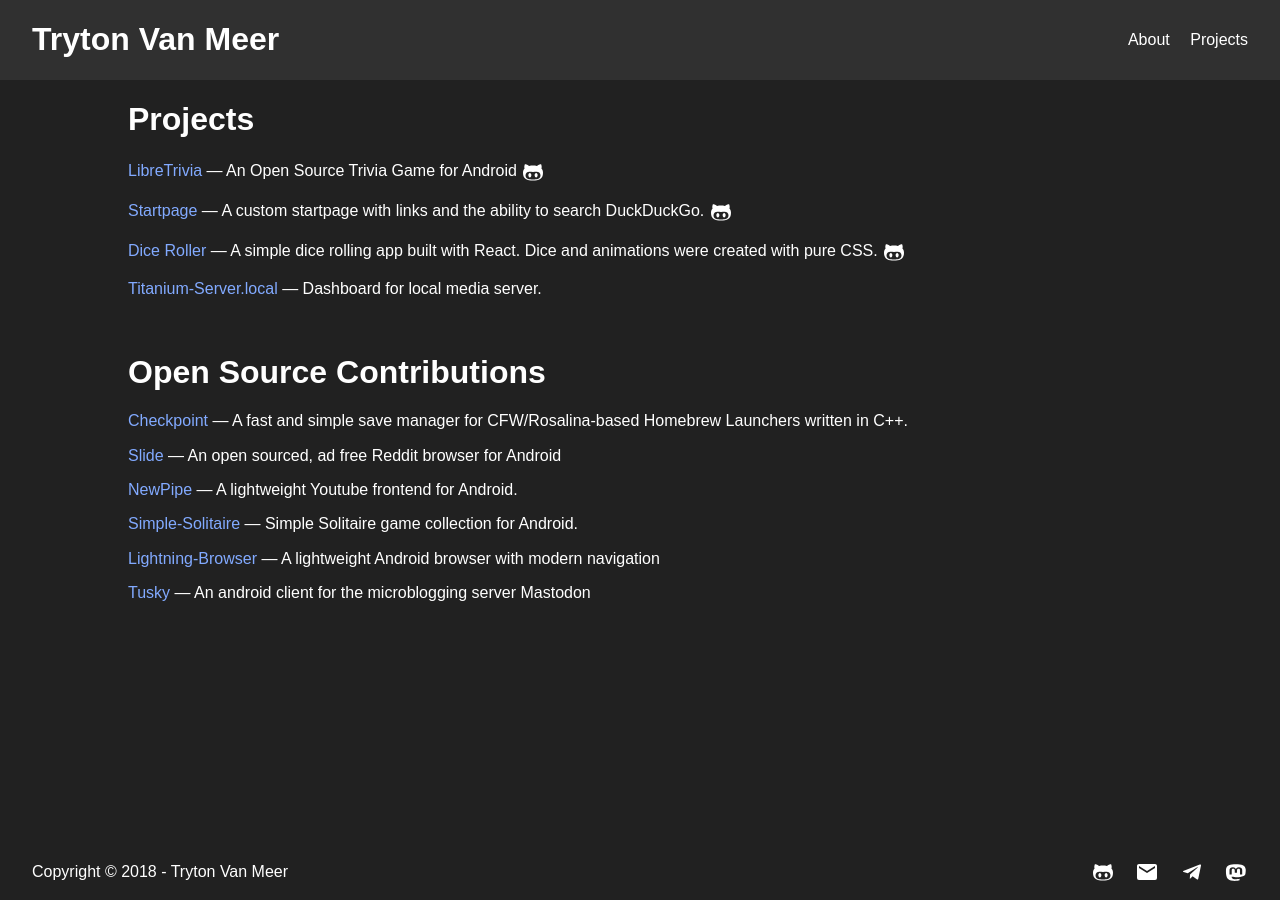
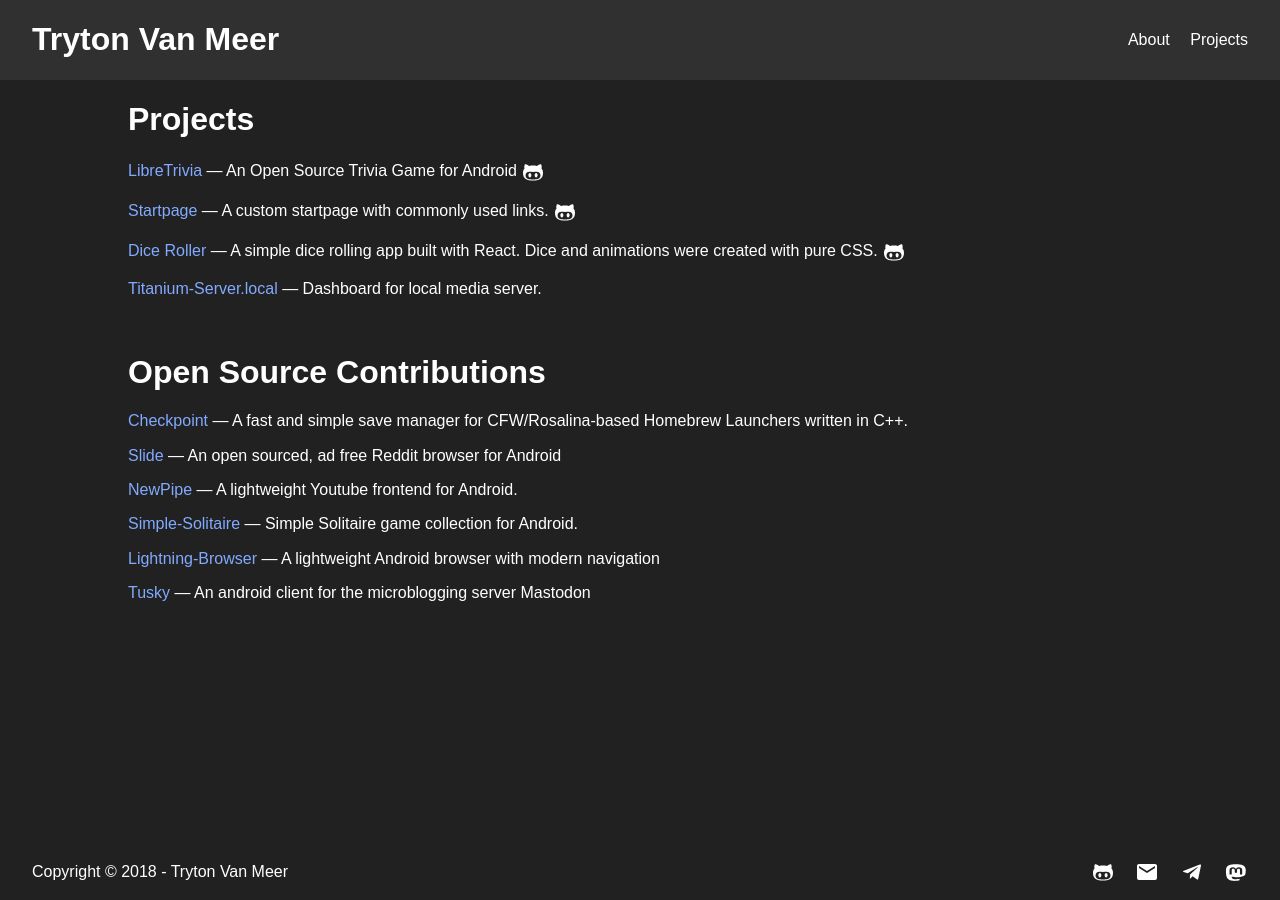
Before and after one commit to tryton-vanmeer/tryton-vanmeer.github.io, a Jekyll site: the page built from projects.md, in a window 1280 px wide. Built offline with Jekyll 4.4.1, drawn with Linux system fonts in a browser that asks for light colours.

Commit message:
Updated description for Startpage

```diff
--- a/projects.md
+++ b/projects.md
@@ -8,7 +8,7 @@
 
 [LibreTrivia]({% link projects/LibreTrivia.md %}) — An Open Source Trivia Game for Android <a href="https://github.com/tryton-vanmeer/LibreTrivia"><span class="icon">{% include icon-github.svg %}</span></a>
 
-[Startpage](https://tryton-vanmeer.github.io/Startpage/) — A custom startpage with links and the ability to search DuckDuckGo. <a href="https://github.com/tryton-vanmeer/Startpage"><span class="icon">{% include icon-github.svg %}</span></a>
+[Startpage](https://tryton-vanmeer.github.io/Startpage/) — A custom startpage with commonly used links. <a href="https://github.com/tryton-vanmeer/Startpage"><span class="icon">{% include icon-github.svg %}</span></a>
 
 [Dice Roller](https://tryton-vanmeer.github.io/React-Dice-Roller/) — A simple dice rolling app built with React. Dice and animations were created with pure CSS. <a href="https://github.com/tryton-vanmeer/React-Dice-Roller"><span class="icon">{% include icon-github.svg %}</span></a>
 
```
